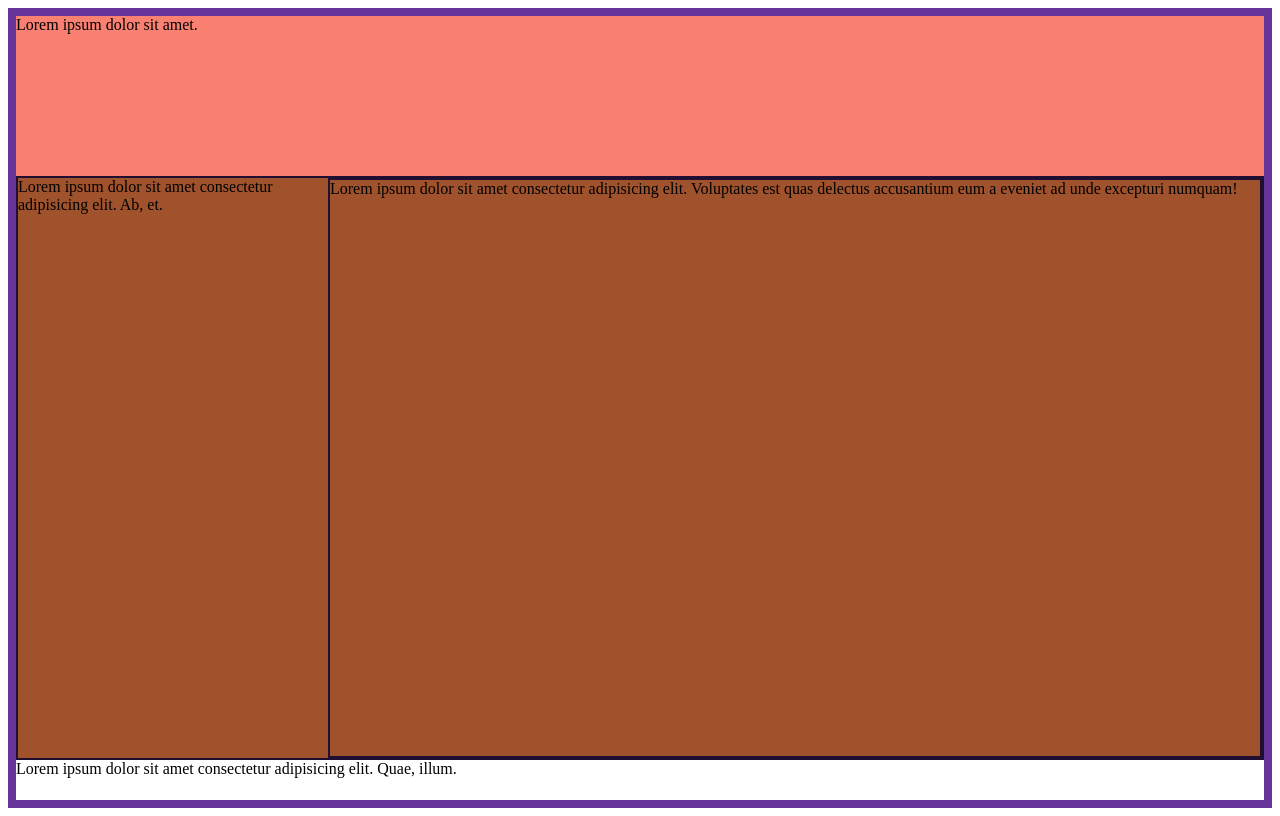
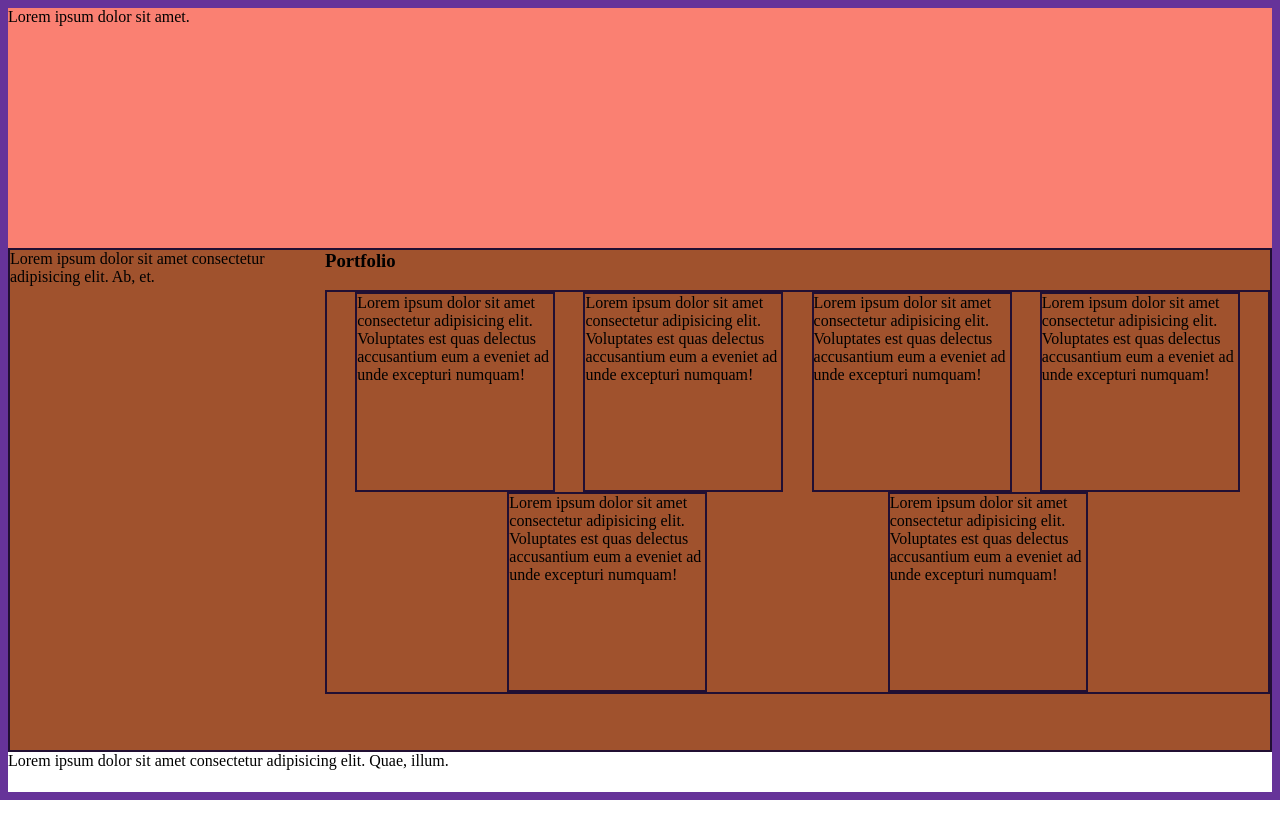
Before and after one commit to MariyaLcs/rsschool-html, a plain HTML site: page index.html in a window 1280 px wide. Drawn offline with Linux system fonts and the light colour scheme.

Commit message:
feat: implement flex

```diff
--- a/index.html
+++ b/index.html
@@ -9,14 +9,45 @@
   </head>
   <body>
     <section class="container">
-      <header>Lorem ipsum dolor sit amet.</header>
+      <header class="main-header">Lorem ipsum dolor sit amet.</header>
       <main>
         <aside>
           Lorem ipsum dolor sit amet consectetur adipisicing elit. Ab, et.
         </aside>
         <section class="content">
-          Lorem ipsum dolor sit amet consectetur adipisicing elit. Voluptates
-          est quas delectus accusantium eum a eveniet ad unde excepturi numquam!
+          <header class="content-header"><h3>Portfolio</h3></header>
+          <section class="content-items">
+            <figure class="portfolio-item">
+              Lorem ipsum dolor sit amet consectetur adipisicing elit.
+              Voluptates est quas delectus accusantium eum a eveniet ad unde
+              excepturi numquam!
+            </figure>
+            <figure class="portfolio-item">
+              Lorem ipsum dolor sit amet consectetur adipisicing elit.
+              Voluptates est quas delectus accusantium eum a eveniet ad unde
+              excepturi numquam!
+            </figure>
+            <figure class="portfolio-item">
+              Lorem ipsum dolor sit amet consectetur adipisicing elit.
+              Voluptates est quas delectus accusantium eum a eveniet ad unde
+              excepturi numquam!
+            </figure>
+            <figure class="portfolio-item">
+              Lorem ipsum dolor sit amet consectetur adipisicing elit.
+              Voluptates est quas delectus accusantium eum a eveniet ad unde
+              excepturi numquam!
+            </figure>
+            <figure class="portfolio-item">
+              Lorem ipsum dolor sit amet consectetur adipisicing elit.
+              Voluptates est quas delectus accusantium eum a eveniet ad unde
+              excepturi numquam!
+            </figure>
+            <figure class="portfolio-item">
+              Lorem ipsum dolor sit amet consectetur adipisicing elit.
+              Voluptates est quas delectus accusantium eum a eveniet ad unde
+              excepturi numquam!
+            </figure>
+          </section>
         </section>
       </main>
       <footer>
--- a/style.css
+++ b/style.css
@@ -1,18 +1,19 @@
 * {
   box-sizing: border-box;
+  margin: 0;
 }
-body {
+/* body {
   overflow: hidden;
-}
+} */
 .container {
   display: flex;
   height: 100vh;
-  /* box-sizing: border-box; */
   border: 8px solid rebeccapurple;
   flex-direction: column;
 }
-header {
-  height: 20vh;
+.main-header {
+  min-height: 150px;
+  height: 30vh;
   width: 100%;
   background-color: salmon;
 }
@@ -27,8 +28,22 @@ aside {
 }
 .content {
   flex: 3;
+}
+.content-items {
   border: 2px solid rgb(33, 15, 51);
+  display: flex;
+  align-content: space-around;
+  justify-content: space-evenly;
+  flex-wrap: wrap;
 }
 footer {
   height: 5vh;
 }
+.portfolio-item {
+  width: 200px;
+  height: 200px;
+  border: 2px solid rgb(33, 15, 51);
+}
+.content-header {
+  height: 5vh;
+}
```
